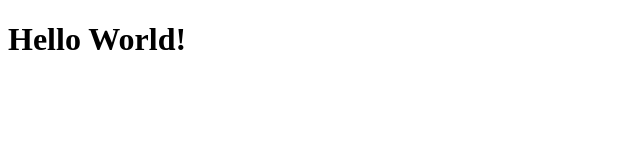
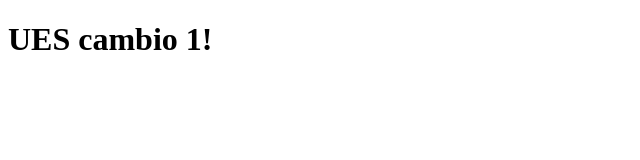
Before and after one commit to BrayanAyala1099/Practica, a plain HTML site: page index.html in a window 1280 px wide. Shown: the whole page, without its empty margins (0-640 px from the left). Drawn offline with Linux system fonts and the light colour scheme.

Commit message:
actualizacion index
se cambio el H1

```diff
--- a/index.html
+++ b/index.html
@@ -5,6 +5,6 @@
         <meta http-equiv="Content-Type" content="text/html; charset=UTF-8">
     </head>
     <body>
-        <h1>Hello World!</h1>
+        <h1>UES cambio 1!</h1>
     </body>
 </html>
```
